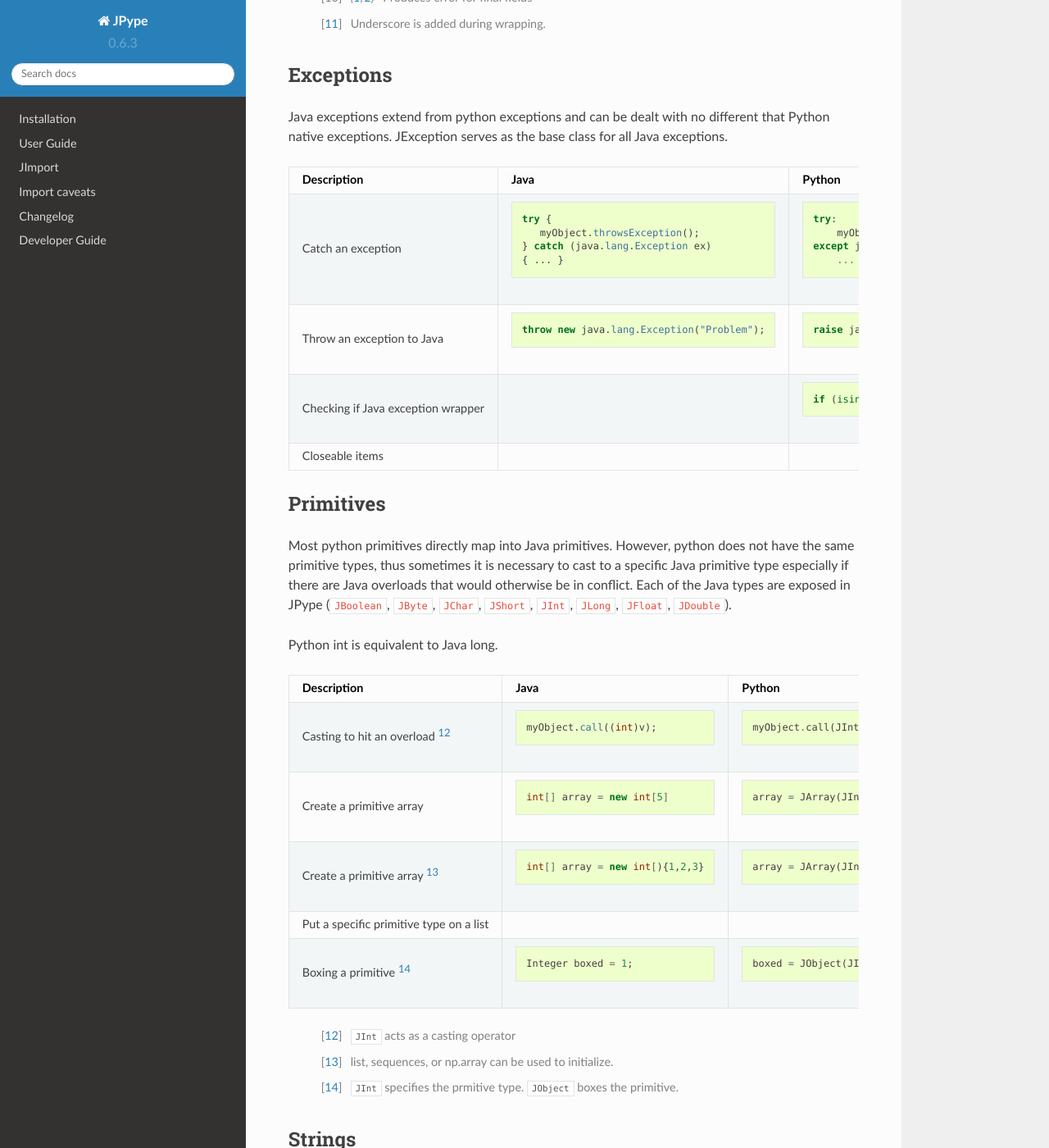
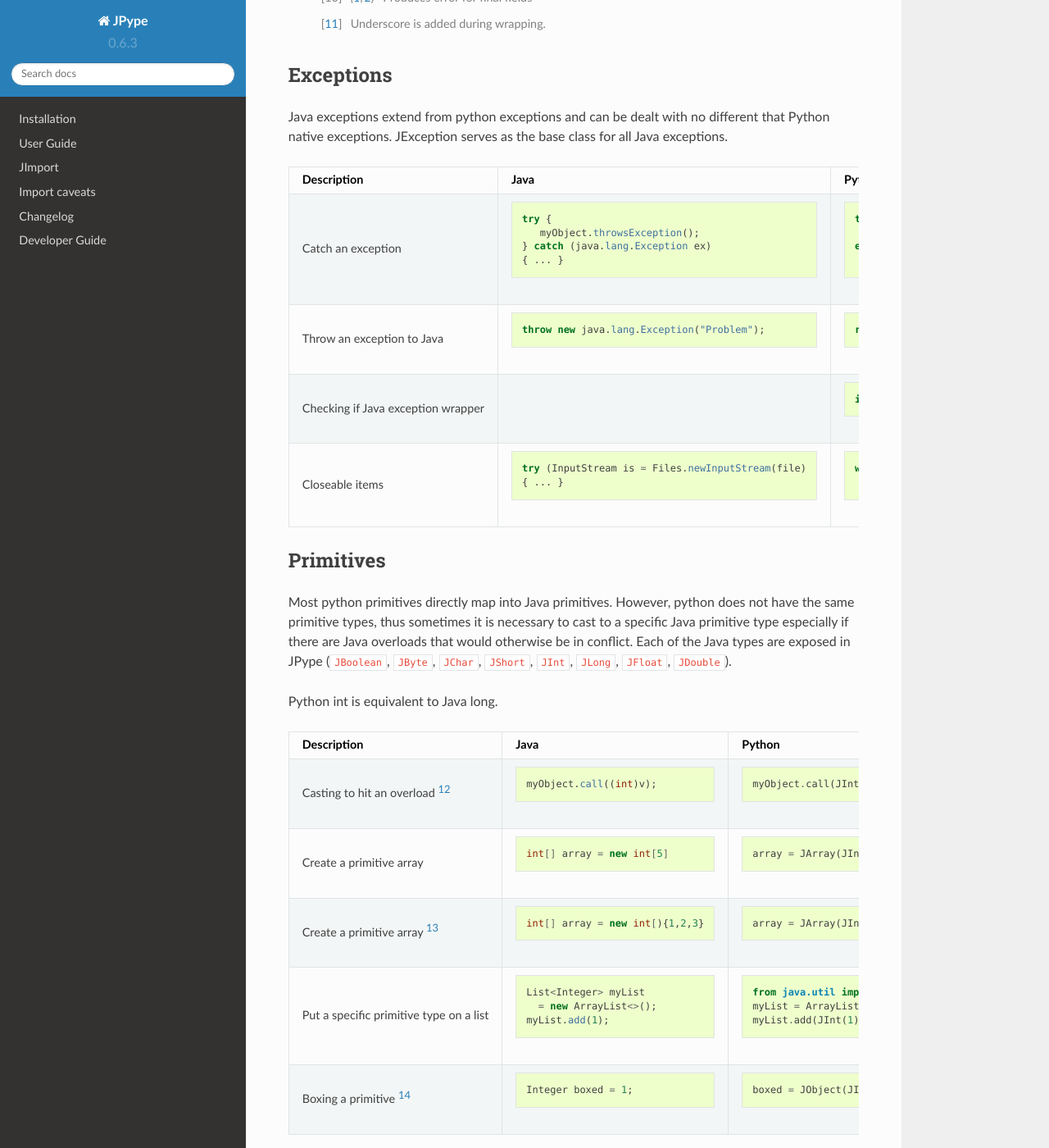
Before and after one commit to jpype-project/jpype, a Sphinx documentation site: the page built from doc/quickquide.rst, in a window 1280 px wide and 1400 px high, scrolled down 4151 px. Shown: the whole window at 82% size. Built offline with Sphinx 7.4.7 and the Read the Docs theme 2.0.0, drawn with Linux system fonts in a browser that asks for light colours; the version number is read from the project's files by our own code; some of the changed lines change nothing that is shown; some of the changed text lies outside the part shown.

Commit message:
Fix missing ::

```diff
--- a/doc/quickquide.py
+++ b/doc/quickquide.py
@@ -316,13 +316,13 @@ entry("Checking if Java exception wrapper", None,
 
 entry("Closeable items",
       """
-.. code-block: java
+.. code-block:: java
 
     try (InputStream is = Files.newInputStream(file)
     { ... }
 """,
       """
-.. code-block: python
+.. code-block:: python
 
     with Files.newInputStream(file) as is:
        ...
@@ -356,18 +356,20 @@ entry("Create a primitive array",
       "list, sequences, or np.array can be used to initialize.")
 entry("Put a specific primitive type on a list",
       """
-.. code-block: java
+.. code-block:: java
 
     List<Integer> myList
       = new ArrayList<>();
     myList.add(1);
+
 """,
       """
-.. code-block: python
+.. code-block:: python
 
     from java.util import ArrayList
     myList = ArrayList()
     myList.add(JInt(1))
+
 """)
 
 entry("Boxing a primitive",
@@ -390,13 +392,13 @@ entry("Create a Java string", java('String javaStr = new String("foo");'), pytho
     'myStr = JString("foo")'), "``JString`` constructs a ``java.lang.String``")
 entry("Create a Java string from bytes",
       '''
-.. code-block: java
+.. code-block:: java
 
     byte[] b;
     String javaStr = new String(b, "UTF-8");
 ''',
       '''
-.. code-block: python
+.. code-block:: python
 
     b= b'foo'
     myStr = JString(b, "UTF-8")
--- a/doc/quickquide.rst
+++ b/doc/quickquide.rst
@@ -289,7 +289,7 @@ that Python native exceptions. JException serves as the base class for all Java
 |                           |                                                         |                                                         |
 +---------------------------+---------------------------------------------------------+---------------------------------------------------------+
 |                           |                                                         |                                                         |
-| Closeable items           | .. code-block: java                                     | .. code-block: python                                   |
+| Closeable items           | .. code-block:: java                                    | .. code-block:: python                                  |
 |                           |                                                         |                                                         |
 |                           |     try (InputStream is = Files.newInputStream(file)    |     with Files.newInputStream(file) as is:              |
 |                           |     { ... }                                             |        ...                                              |
@@ -333,11 +333,12 @@ Python int is equivalent to Java long.
 |                           |                                                         |                                                         |
 +---------------------------+---------------------------------------------------------+---------------------------------------------------------+
 |                           |                                                         |                                                         |
-| Put a specific primitive  | .. code-block: java                                     | .. code-block: python                                   |
+| Put a specific primitive  | .. code-block:: java                                    | .. code-block:: python                                  |
 | type on a list            |                                                         |                                                         |
 |                           |     List<Integer> myList                                |     from java.util import ArrayList                     |
 |                           |       = new ArrayList<>();                              |     myList = ArrayList()                                |
 |                           |     myList.add(1);                                      |     myList.add(JInt(1))                                 |
+|                           |                                                         |                                                         |
 |                           |                                                         |                                                         |
 +---------------------------+---------------------------------------------------------+---------------------------------------------------------+
 |                           |                                                         |                                                         |
@@ -372,7 +373,7 @@ JString should be converted to python.
 |                           |                                                         |                                                         |
 +---------------------------+---------------------------------------------------------+---------------------------------------------------------+
 |                           |                                                         |                                                         |
-| Create a Java string from | .. code-block: java                                     | .. code-block: python                                   |
+| Create a Java string from | .. code-block:: java                                    | .. code-block:: python                                  |
 | bytes [16]_               |                                                         |                                                         |
 |                           |     byte[] b;                                           |     b= b'foo'                                           |
 |                           |     String javaStr = new String(b, "UTF-8");            |     myStr = JString(b, "UTF-8")                         |
```
